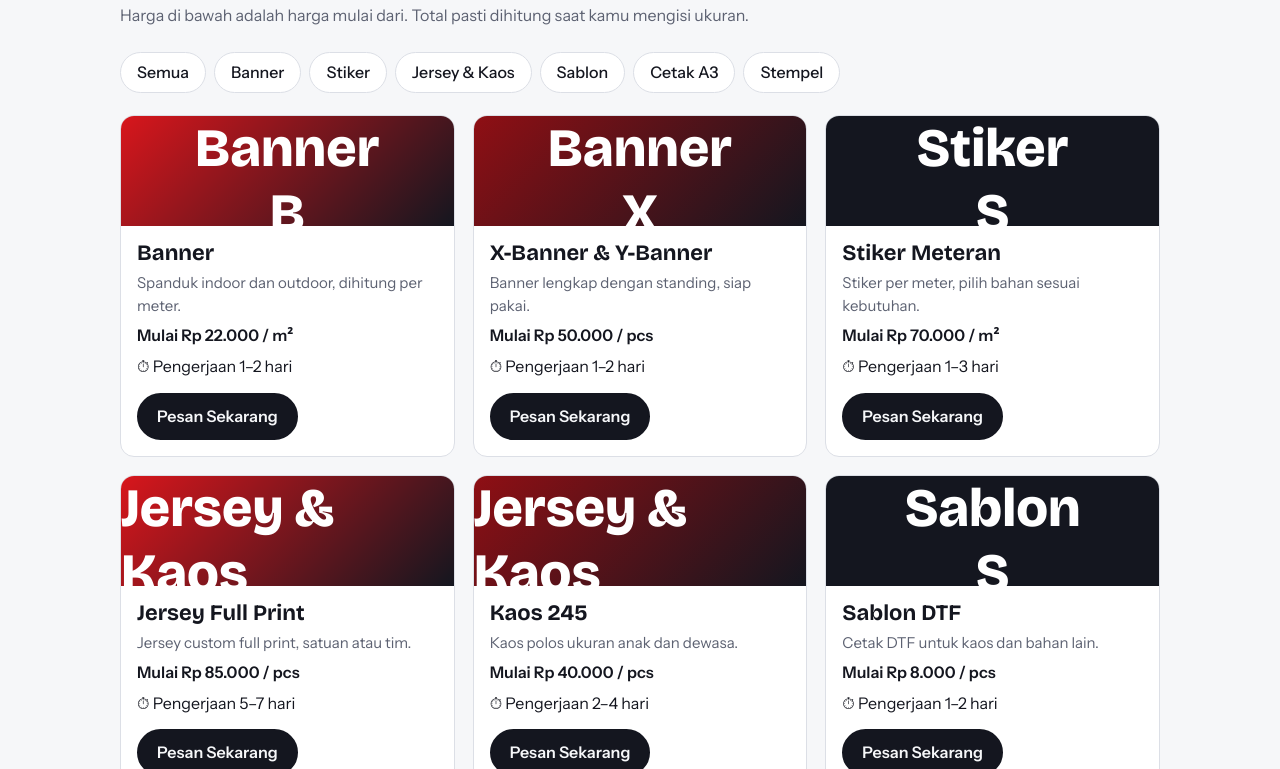
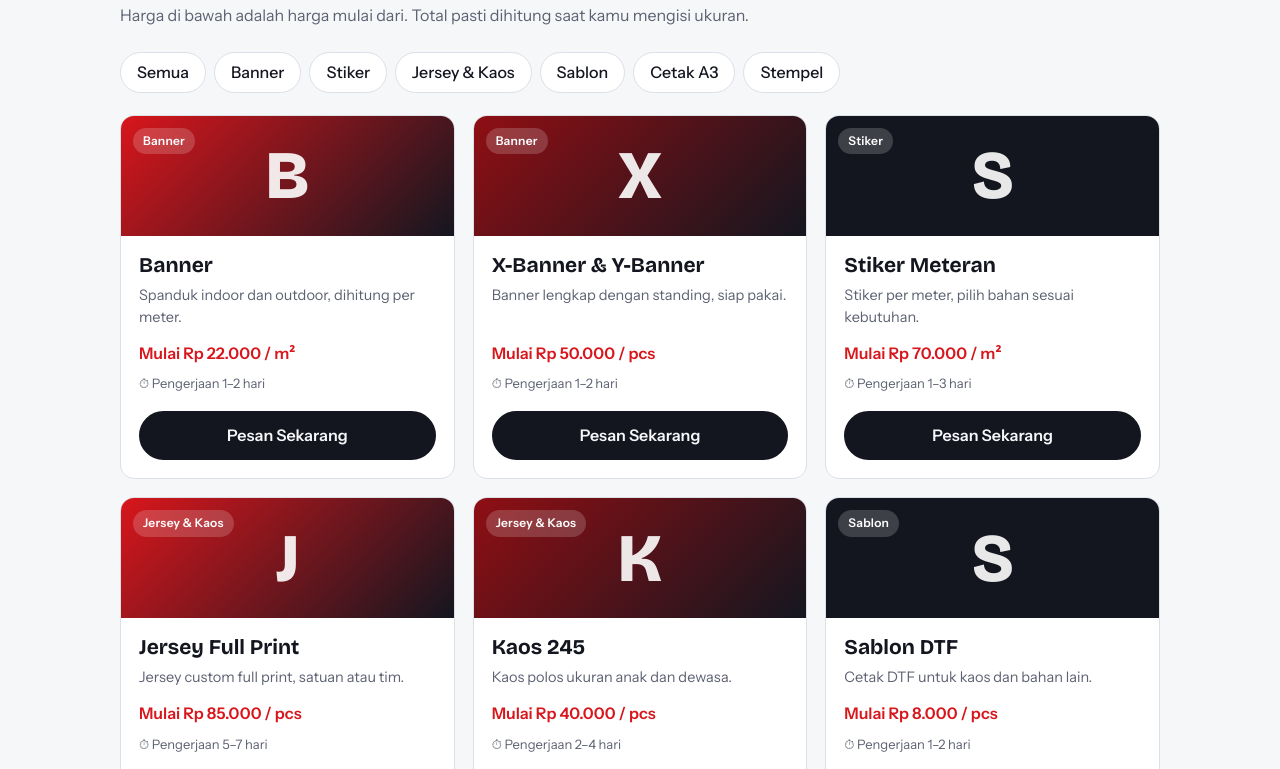
Before and after one commit to RLvisual/qns, a plain HTML site: page index.html in a window 1280 px wide. Shown: the part 738-1507 px from the top of the page. Drawn offline with nearby package versions, Linux system fonts and the light colour scheme.

Commit message:
Update style.css

```diff
--- a/style.css
+++ b/style.css
@@ -328,40 +328,73 @@ h2 {
 }
 
 .tile .sw {
-  height: 110px;
+  height: 120px;
+  position: relative;
   display: grid;
   place-items: center;
-  font: 800 54px "Bricolage Grotesque", sans-serif;
+  overflow: hidden;
   color: #fff;
 }
 
+.tile .sw .init {
+  font: 800 68px "Bricolage Grotesque", sans-serif;
+  opacity: 0.9;
+  transition: transform 0.3s ease;
+}
+
+.tile:hover .sw .init {
+  transform: scale(1.12); /* Huruf membesar halus saat kartu disorot */
+}
+
+.tile .sw .tag {
+  position: absolute;
+  top: 12px;
+  left: 12px;
+  background: rgba(255, 255, 255, 0.18);
+  backdrop-filter: blur(6px);
+  padding: 4px 10px;
+  border-radius: 99px;
+  font-size: 12px;
+  font-weight: 600;
+  letter-spacing: 0.02em;
+}
+
 .tile .bd {
-  padding: 16px;
+  padding: 18px;
   display: flex;
   flex-direction: column;
-  gap: 6px;
+  gap: 8px;
   flex: 1;
 }
 
 .tile h3 {
-  font-size: 22px;
+  font-size: 21px;
 }
 
 .tile p {
   margin: 0;
   color: var(--mut);
-  font-size: 15px;
+  font-size: 14.5px;
   flex: 1;
 }
 
 .tile .pr {
-  font-weight: 600;
+  font-weight: 700;
+  font-size: 16px;
+  color: var(--m);
+  margin-top: 4px;
+}
+
+.tile .est {
+  font-size: 13px;
+  color: var(--mut);
 }
 
 .tile .btn {
-  align-self: flex-start;
-  margin-top: 8px;
-  padding: 9px 18px;
+  width: 100%;
+  text-align: center;
+  margin-top: 10px;
+  padding: 10px 18px;
 }
 
 .steps {
```
